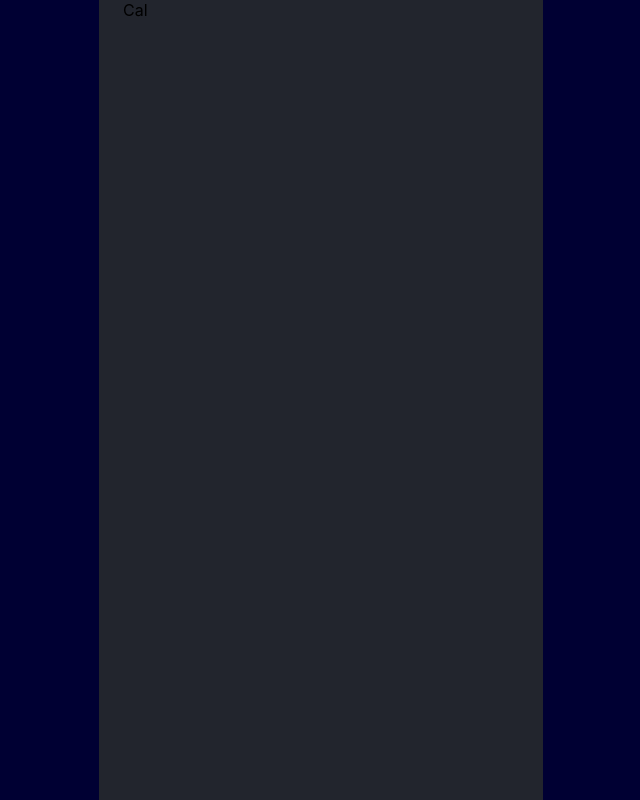
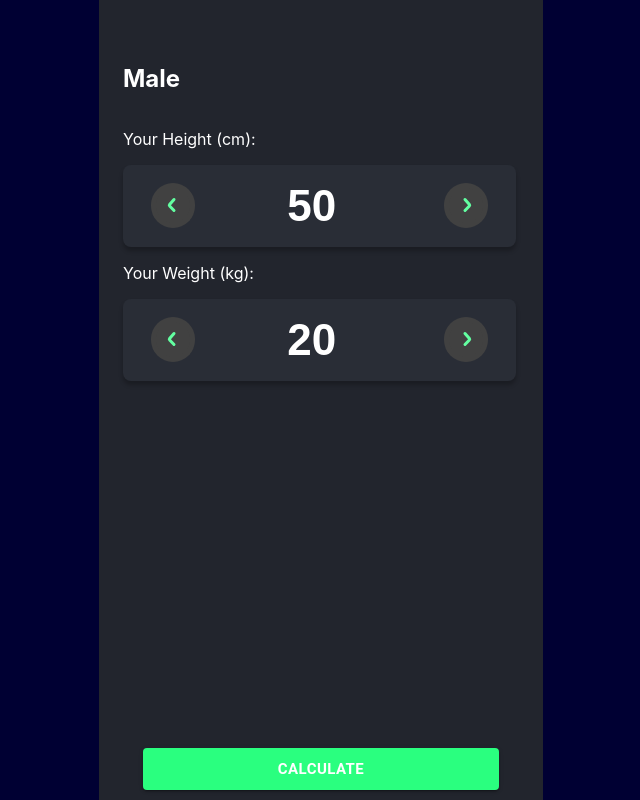
Before and after one commit to iamneo-production/081b243c-a474-4bf5-b22a-5959cec76b1e, a React (Create React App) app in the folder routez-bmi-calculator/: page /calculator in a window 1280 px wide. Shown: the whole page, without its empty margins (319-959 px from the left). Built offline with nearby package versions, Linux system fonts and the light colour scheme.

Commit message:
Created bmi-calculator page Created value-selector component

```diff
--- /dev/null
+++ b/routez-bmi-calculator/src/components/value-selector/value-selector.css
@@ -0,0 +1,60 @@
+.value-selector{
+    display: flex;
+    flex-direction: column;
+    flex-shrink: 0;
+    width: 100%;
+    align-items: flex-start;
+    justify-content: center;
+}
+
+.value-selector > .description {
+    color: #FFFFFF;
+    font-size: 1rem;
+    font-style: normal;
+    font-weight: 400;
+    line-height: normal;
+}
+
+.value-selector .selector {
+    display: flex;
+    align-items: center;
+    justify-content: space-between;
+    width: 85%;
+    padding-top: 1rem;
+    padding-right: 1.75rem;
+    padding-bottom: 1rem;
+    padding-left: 1.75rem;
+    border-radius: 8px;
+    background: #292D36;
+    box-shadow: 0px 4px 4px 0px rgba(0, 0, 0, 0.25);
+}
+
+.value-selector .selector .icon-button{
+    display: flex;
+    align-items: center;
+    flex-grow: 0;
+    justify-content: center;
+    background-color: #414141;
+    border-radius: 55px;
+}
+
+.value-selector .selector .input-field {
+    display: flex;
+    align-items: center;
+    margin-left: 2rem;
+    margin-right: 2rem;
+    background-color: transparent;
+    padding: 0;
+    border: 0;
+    min-width: 20%;
+    text-align: center;
+    color: #FFFFFF;
+    font-size: 2.75rem;
+    font-style: normal;
+    font-weight: 700;
+    line-height: normal;
+}
+
+.value-selector .selector .input-field:focus-visible{
+    outline: 0;
+}
--- /dev/null
+++ b/routez-bmi-calculator/src/components/value-selector/value-selector.tsx
@@ -0,0 +1,50 @@
+import React, { ChangeEvent } from "react";
+import { IconButton } from "@mui/material";
+
+import "./value-selector.css";
+
+type Props = {
+    description: string;
+    value: number;
+    valueOnChange: (value: number) => void;
+}
+
+export const ValueSelector = (props: Props) => {
+    const handleOnClick = (val: number) => {
+        if(val>=0){
+            props.valueOnChange(val);
+        }
+    }
+
+    const handleInputOnChange = (e:ChangeEvent<HTMLInputElement>) =>{
+        const inputValue = Number(e.target.value);
+        if(inputValue >= 0){
+            props.valueOnChange(inputValue);
+        }
+    }
+
+    return (
+        <div className="value-selector">
+        <p className="description">{props.description}</p>
+        <div className="selector">
+            <IconButton aria-label="arrow-back" size="small" className="icon-button" onClick={() => handleOnClick(props.value-1)}>
+                <svg width="34" height="35" viewBox="0 0 34 35" fill="none" xmlns="http://www.w3.org/2000/svg">
+                    <g id="Back Arrow Icon">
+                        <rect width="34" height="34" rx="17" transform="matrix(-1 0 0 1 34 0.5)" fill="#414141"/>
+                        <path id="Vector 1" d="M18 11.5L13.5966 16.5744C13.2584 16.9641 13.2722 17.5471 13.6285 17.9203L18 22.5" stroke="#63FFA1" strokeWidth="3" strokeLinecap="round"/>
+                    </g>
+                </svg>
+            </IconButton>
+            <input type="number" className="input-field" min="0" value={props.value} onChange={handleInputOnChange}/>
+            <IconButton aria-label="arrow-back" size="small" className="icon-button" onClick={() => handleOnClick(props.value+1)}>
+                <svg width="34" height="35" viewBox="0 0 34 35" fill="none" xmlns="http://www.w3.org/2000/svg">
+                    <g id="Forward Arrow Icon">
+                        <rect y="0.5" width="34" height="34" rx="17" fill="#414141"/>
+                        <path id="Vector 1" d="M16 11.5L20.4034 16.5744C20.7416 16.9641 20.7278 17.5471 20.3715 17.9203L16 22.5" stroke="#63FFA1" strokeWidth="3" strokeLinecap="round"/>
+                    </g>
+                </svg>
+            </IconButton>
+        </div>
+      </div>
+    );
+}
--- a/routez-bmi-calculator/src/pages/bmi-calculator/bmi-calculator.css
+++ b/routez-bmi-calculator/src/pages/bmi-calculator/bmi-calculator.css
@@ -1,5 +1,22 @@
 .wrapper {
     display: flex;
     flex-direction: column;
-    justify-content: center;
+    justify-content: start;
+    flex-grow: 1;
+    height: 100vh;
 }
+
+.wrapper > .header {
+    color: #FFFFFF;
+    font-size: 1.5rem;
+    font-style: normal;
+    font-weight: 700;
+    line-height: normal;
+    margin-top: 4rem;
+}
+
+.wrapper > .calculate-button{
+    display: flex;
+    align-self: center;
+    margin-top: auto;
+}
--- a/routez-bmi-calculator/src/pages/bmi-calculator/bmi-calculator.tsx
+++ b/routez-bmi-calculator/src/pages/bmi-calculator/bmi-calculator.tsx
@@ -1,10 +1,26 @@
-import { Container } from "@mui/system";
-import React from "react";
+import React, { useState } from "react";
+import { CustomButton } from "../../components/button/button";
+import {ValueSelector} from "../../components/value-selector/value-selector";
+
+import "./bmi-calculator.css";
 
 export const BMICalculator = () => {
-    return (
-        <div className="wrapper">
-            Cal
-        </div>
-    );
-}
+    const [height, setHeight] = useState<number>(50);
+    const [weight, setWeight] = useState<number>(20);
+
+    const heightOnChange = (value: number) => setHeight(value);
+    const weightOnChange = (value: number) => setWeight(value);
+    const handleCalculation = () => {
+        const BMI = weight / ((height/100) ^ 2);
+        console.log(BMI);
+    }
+
+  return (
+    <div className="wrapper">
+      <h2 className="header">{"Male"}</h2>
+      <ValueSelector description="Your Height (cm):" value={height} valueOnChange={heightOnChange}/>
+      <ValueSelector description="Your Weight (kg):" value={weight} valueOnChange={weightOnChange}/>
+      <CustomButton variant="contained" name="CALCULATE" size="large" className="calculate-button" onClick={handleCalculation}/>
+    </div>
+  );
+};
```
